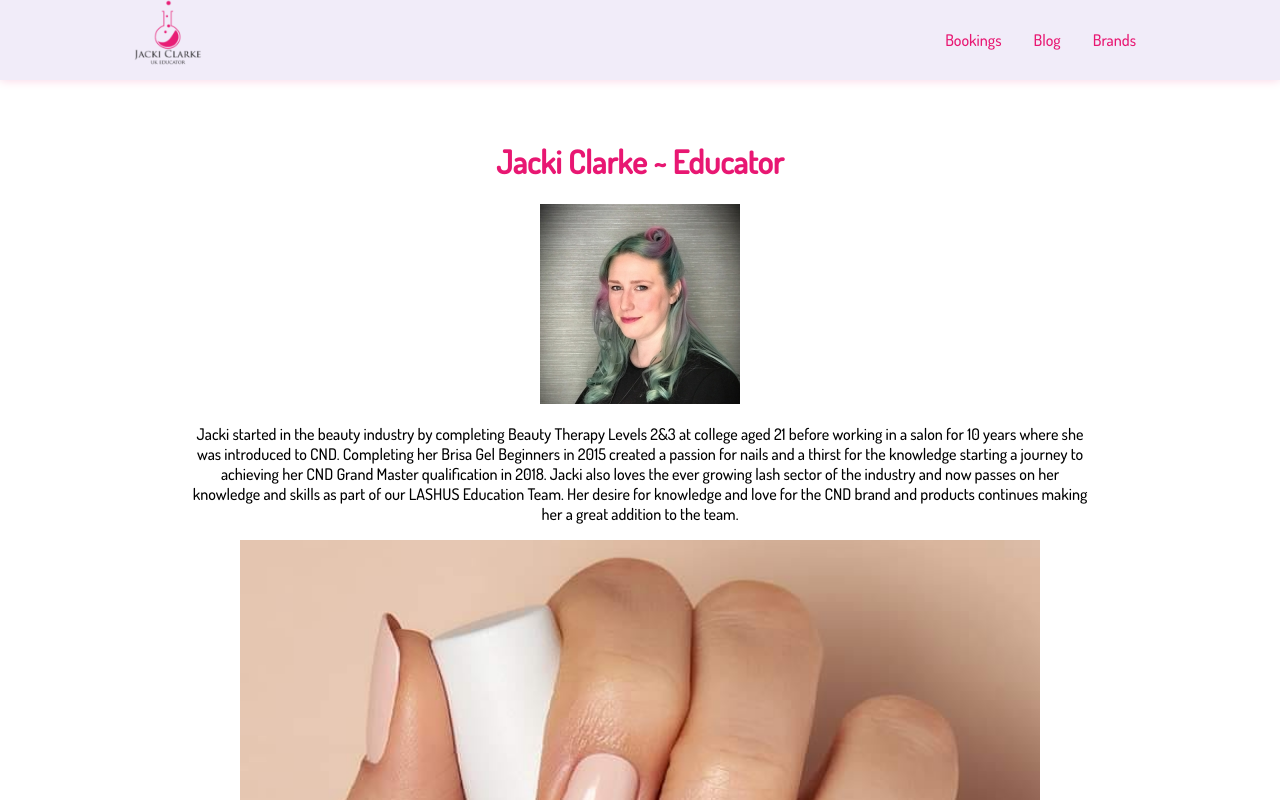
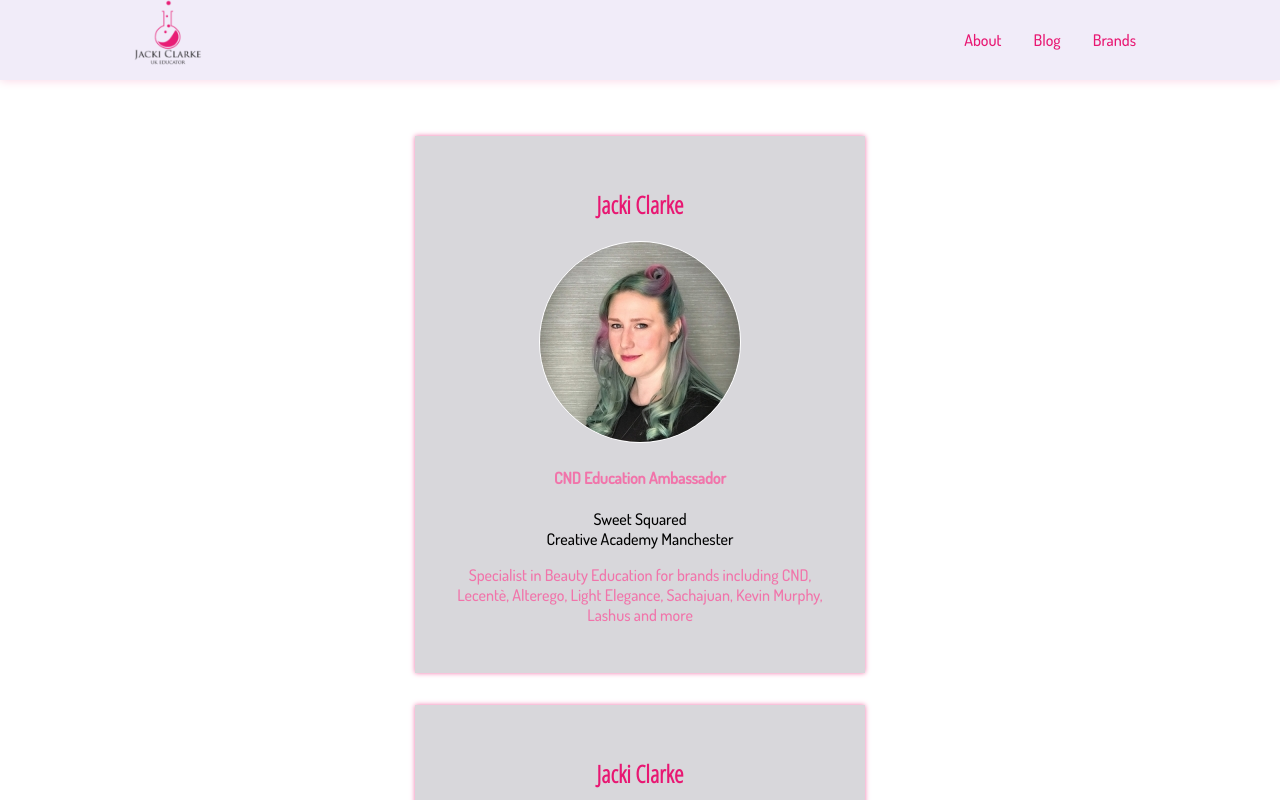
Before and after one commit to Ross-mc/jc-education, a Next.js app: page / in a window 1280 px wide. Shown: the top 800 px of the page. Built offline with nearby package versions, Linux system fonts and the light colour scheme.

Commit message:
moved landing page to bio and added title card

```diff
--- /dev/null
+++ b/components/Bio/bio.module.css
@@ -0,0 +1,12 @@
+.link{
+  text-decoration: none;
+  color: var(--color-primary-300);
+  font-size: 1.2rem;
+}
+
+
+.img img{
+  width: 100%;
+  height: auto;
+  max-width: 800px;
+}
--- a/components/Landing/Landing.js
+++ b/components/Landing/Landing.js
@@ -1,38 +1,16 @@
-import Bio from "./Bio"
-import classes from "./landing.module.css"
+import classes from "./landing.module.css";
+import TitleCard from "./TitleCard";
 
-const Landing = ({ bio }) => {
+const Landing = ({ titleCard }) => {
   return (
     <>
-    <div className="flex-container">
-      <div className="flex-item">
-        <h1>Jacki Clarke ~ Educator</h1>
-        <div>
-          <img src="/images/jacki-clarke.jpg" alt="Jacki Clarke Profile"/>
+      <div className="flex-container">
+        <div className="flex-item">
+          <TitleCard titleCard={titleCard}/>
         </div>
       </div>
-      <Bio text={bio[0]}/>
-      {/* <div className="flex-item">
-        <a href="https://www.sweetsquared.com/" target="_blank" rel="noreffer" className={classes.link}>Sweet Squared</a>
-      </div>
-      <div className="flex-item">
-      <a href="https://www.creativeacademymanchester.co.uk/" target="_blank" rel="noreffer" className={classes.link}>Creative Academy Manchester</a>
-      </div> */}
-    </div>
-    <div className={classes.img}>
-      <img src="/images/cnd-solar-oil.jpg" alt="CND Solar Oil"/>
-    </div>
-    <div className="flex-container">
-        <Bio text={bio[1]}/>
-    </div>
-    <div className={classes.img}>
-      <img src="/images/nails.jpg" alt="Nails"/>
-    </div>
-    <div className="flex-container">
-        <Bio text={bio[2]}/>
-    </div>
     </>
-  )
-}
+  );
+};
 
-export default Landing
+export default Landing;
--- /dev/null
+++ b/components/Landing/TitleCard.js
@@ -0,0 +1,49 @@
+import classes from "./landing.module.css"
+
+const TitleCard = ({titleCard}) => {
+  return (
+    <div className={classes.titleCard}>
+      <div>
+        <h2>{titleCard.name}</h2>
+      </div>
+      <div>
+        <img src={titleCard.image} alt="Jacki Clarke"/>
+      </div>
+      <div>
+        <h4>{titleCard.role}</h4>
+      </div>
+      <ul>
+        {titleCard.links.map(link => {
+          return (
+            <li key={link.href}>
+              <a href={link.href} target="_blank" rel="noreferrer">{link.company}</a>
+            </li>
+          )
+        })}
+      </ul>
+      <div>
+        <p>{titleCard.tagline}</p>
+      </div>
+    </div>
+  )
+}
+
+export default TitleCard
+
+
+// const titleCard = {
+//   name: "Jacki Clarke",
+//   role: "CND Education Ambassador",
+//   image: "/images/jacki-clarke.jpg",
+//   links: [
+//     {
+//       company: "Sweet Squared",
+//       href: "https://www.sweetsquared.com/"
+//     },
+//     {
+//       company: "Creative Academy Manchester",
+//       href: "https://www.creativeacademymanchester.co.uk/"
+//     }
+//   ],
+//   tagline: "Specialist in Beauty Education for brands including CND, Lecentè, Alterego, Light Elegance, Sachajuan, Kevin Murphy, Lashus and more"
+// }
--- a/components/Landing/landing.module.css
+++ b/components/Landing/landing.module.css
@@ -10,3 +10,37 @@
   height: auto;
   max-width: 800px;
 }
+
+.titleCard{
+  color:var(--color-primary-300);
+  padding: 2rem;
+  background-color: var(--color-grey-200);
+  box-shadow: 0 0 5px var(--color-primary-300);
+  width: 98%;
+  margin: 1rem auto;
+  max-width: 450px;
+}
+
+.titleCard ul{
+  margin: 0;
+  padding: 0;
+}
+
+.titleCard li{
+  list-style: none;
+  margin-left: 0;
+}
+
+.titleCard a {
+  color: black;
+  text-decoration: none;
+}
+
+.titleCard h2{
+  font-family: var(--font-open-sans-condensed);
+}
+
+.titleCard img{
+  border-radius: 50%;
+  border: 1px solid white;
+}
--- a/components/Layout/Navigation.js
+++ b/components/Layout/Navigation.js
@@ -8,8 +8,8 @@
 const Navigation = () => {
   const navigationLinks = [
     {
-      href: "/bookings",
-      text: "Bookings"
+      href: "/bio",
+      text: "About"
     },
     {
       href: "/blog",
--- a/pages/_app.js
+++ b/pages/_app.js
@@ -7,7 +7,12 @@
     <Layout>
       <Head>
         <meta name="viewport" content="width=device-width, initial-scale=1"/>
+        <meta charSet="UTF-8"/>
+        <meta http-httpequiv="X-UA-Compatible" content="IE=Edge"/>
+        <meta ty/>
         <link rel="ico" href="/favicon.ico"/>
+        <title>Jacki Clarke</title>
+        <meta name="description" content="Jacki Clarke - CND Education Ambassador"/>
       </Head>
       <Component {...pageProps} />
     </Layout>
--- a/pages/index.js
+++ b/pages/index.js
@@ -3,7 +3,8 @@
 const Home = (props) => {
   return (
     <>
-      <Landing bio={props.bio}/>
+      <Landing titleCard={props.titleCard}/>
+      <Landing titleCard={props.titleCard}/>
     </>
   )
 }
@@ -12,17 +13,27 @@
 
 export function getStaticProps(){
 
-  const bio = [
-    "Jacki started in the beauty industry by completing Beauty Therapy Levels 2&3 at college aged 21 before working in a salon for 10 years where she was introduced to CND. Completing her Brisa Gel Beginners in 2015 created a passion for nails and a thirst for the knowledge starting a journey to achieving her CND Grand Master qualification in 2018. Jacki also loves the ever growing lash sector of the industry and now passes on her knowledge and skills as part of our LASHUS Education Team. Her desire for knowledge and love for the CND brand and products continues making her a great addition to the team.",
-    "I have always had a passion for people and initially thought my place within the industry would be on a holistic treatment path. But after being sent to Creative Academy Manchester on a Brisa Gel Beginners course by my manager, I found a new love in the creation of stunning enhancements and a thirst for the knowledge. The encouragement and support I received throughout my training was overwhelming and inspiring .From there my love for CND grew and I continued on my journey to achieve my Brisa Gel Masters and then Grand Master status.",
-    "I believe whole heartedly in the ethos of Sweet Squared of Love and Respect. I am incredibly proud to work with the brands that I love and trust - to guide others through their own journey, help ignite their passions and cheer-lead them in their own growth is a real blessing and privilege"
-  ]
-
+  const titleCard = {
+    name: "Jacki Clarke",
+    role: "CND Education Ambassador",
+    image: "/images/jacki-clarke.jpg",
+    links: [
+      {
+        company: "Sweet Squared",
+        href: "https://www.sweetsquared.com/"
+      },
+      {
+        company: "Creative Academy Manchester",
+        href: "https://www.creativeacademymanchester.co.uk/"
+      }
+    ],
+    tagline: "Specialist in Beauty Education for brands including CND, Lecentè, Alterego, Light Elegance, Sachajuan, Kevin Murphy, Lashus and more"
+  }
 
 
   return {
     props: {
-      bio
+      titleCard
     }
   }
 }
```
Also changed, not shown: components/Bio/BioMain.js (added, +38 -0 lines), pages/bio/index.js (added, +28 -0 lines), components/Bio/Bio.js (renamed from components/Landing/Bio.js).
